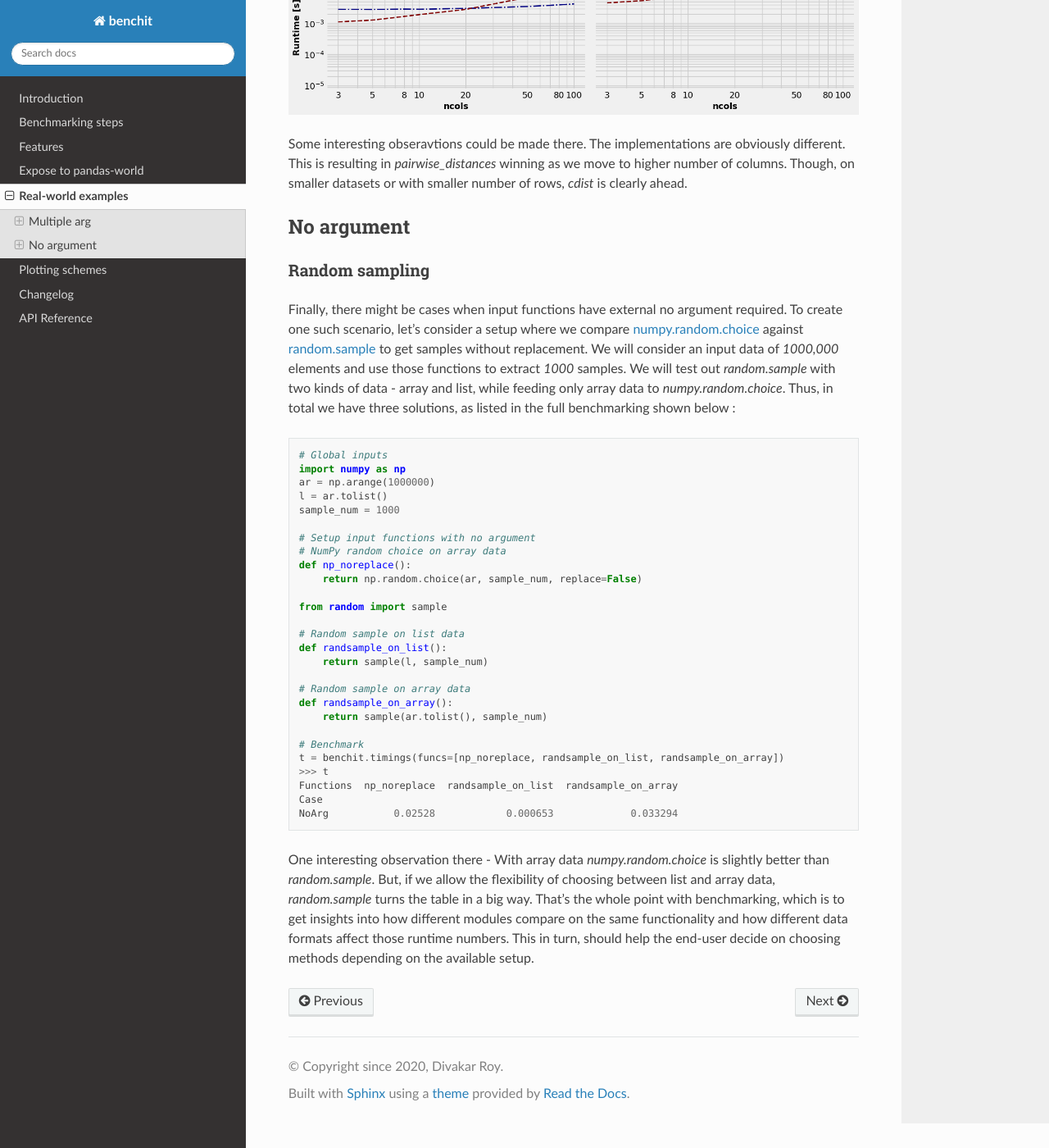
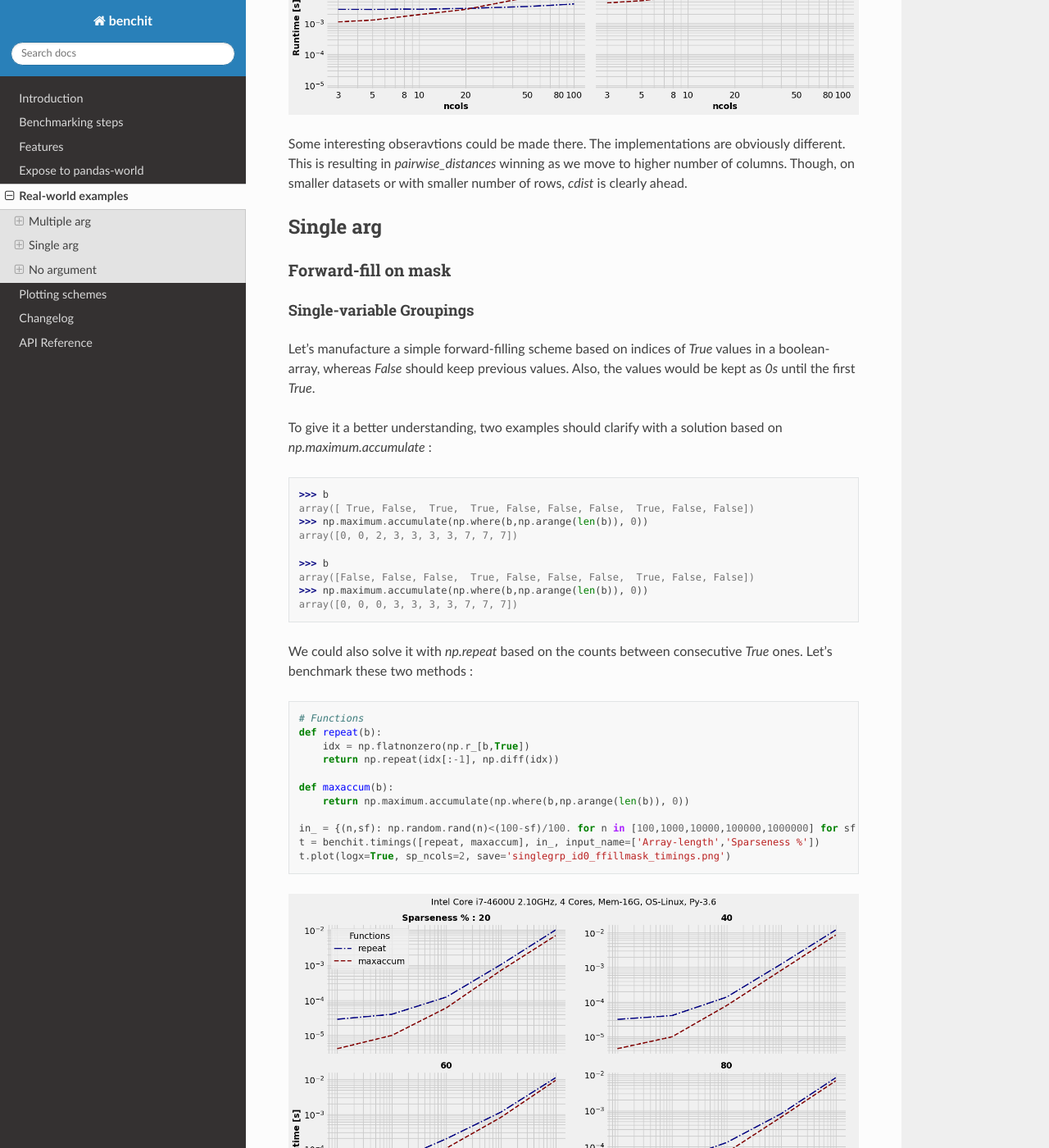
Before and after one commit to droyed/benchit, a Sphinx documentation site: the page built from docs/source/realistic_cases.rst, in a window 1280 px wide and 1400 px high, scrolled down 3798 px. Shown: the whole window at 82% size. Built offline with Sphinx 7.4.7 and the Read the Docs theme 2.0.0, drawn with Linux system fonts in a browser that asks for light colours; some of the changed text lies outside the part shown.

Commit message:
added singlevar groupings and props function to Obj

```diff
--- a/docs/source/realistic_cases.rst
+++ b/docs/source/realistic_cases.rst
@@ -94,6 +94,53 @@ Grouping based on `argID = 1` :
 
 Some interesting obseravtions could be made there. The implementations are obviously different. This is resulting in `pairwise_distances` winning as we move to higher number of columns. Though, on smaller datasets or with smaller number of rows, `cdist` is clearly ahead.
 
+
+Single arg
+----------
+
+Forward-fill on mask
+^^^^^^^^^^^^^^^^^^^^
+
+Single-variable Groupings
+"""""""""""""""""""""""""
+
+Let's manufacture a simple forward-filling scheme based on indices of `True` values in a boolean-array, whereas `False` should keep previous values. Also, the values would be kept as `0s` until the first `True`.
+
+To give it a better understanding, two examples should clarify with a solution based on `np.maximum.accumulate` :
+
+.. code-block:: python
+
+    >>> b
+    array([ True, False,  True,  True, False, False, False,  True, False, False])
+    >>> np.maximum.accumulate(np.where(b,np.arange(len(b)), 0))
+    array([0, 0, 2, 3, 3, 3, 3, 7, 7, 7])
+
+    >>> b
+    array([False, False, False,  True, False, False, False,  True, False, False])
+    >>> np.maximum.accumulate(np.where(b,np.arange(len(b)), 0))
+    array([0, 0, 0, 3, 3, 3, 3, 7, 7, 7])
+
+
+We could also solve it with `np.repeat` based on the counts between consecutive `True` ones. Let's benchmark these two methods :
+
+.. code-block:: python
+
+    # Functions
+    def repeat(b):
+        idx = np.flatnonzero(np.r_[b,True])
+        return np.repeat(idx[:-1], np.diff(idx))
+
+    def maxaccum(b):
+        return np.maximum.accumulate(np.where(b,np.arange(len(b)), 0))
+
+    in_ = {(n,sf): np.random.rand(n)<(100-sf)/100. for n in [100,1000,10000,100000,1000000] for sf in [20, 40, 60, 80, 90, 95]}
+    t = benchit.timings([repeat, maxaccum], in_, input_name=['Array-length','Sparseness %'])
+    t.plot(logx=True, sp_ncols=2, save='singlegrp_id0_ffillmask_timings.png')
+
+|singlevar_ffillmask_timings_grp0|
+
+As always, some interesting inferences could be derived there. Seems `np.maximum.accumulate` is winning on most occasions, whereas `repeat` based one is doing better on highly sparse big datasets.
+
 No argument
 -----------
 
@@ -140,3 +187,4 @@ One interesting observation there - With array data `numpy.random.choice` is sli
 .. |multivar_euclidean_timings| image:: multivar_euclidean_timings.png
 .. |multivar_euclidean_timings_grp0| image:: multigrp_id0_euclidean_timings.png
 .. |multivar_euclidean_timings_grp1| image:: multigrp_id1_euclidean_timings.png
+.. |singlevar_ffillmask_timings_grp0| image:: singlegrp_id0_ffillmask_timings.png
```
Also changed, not shown: README.rst (+23 -0 lines), docs/source/changes.rst (+9 -0 lines), docs/source/singlegrp_id0_ffillmask_timings.png (added), 2 other files.
